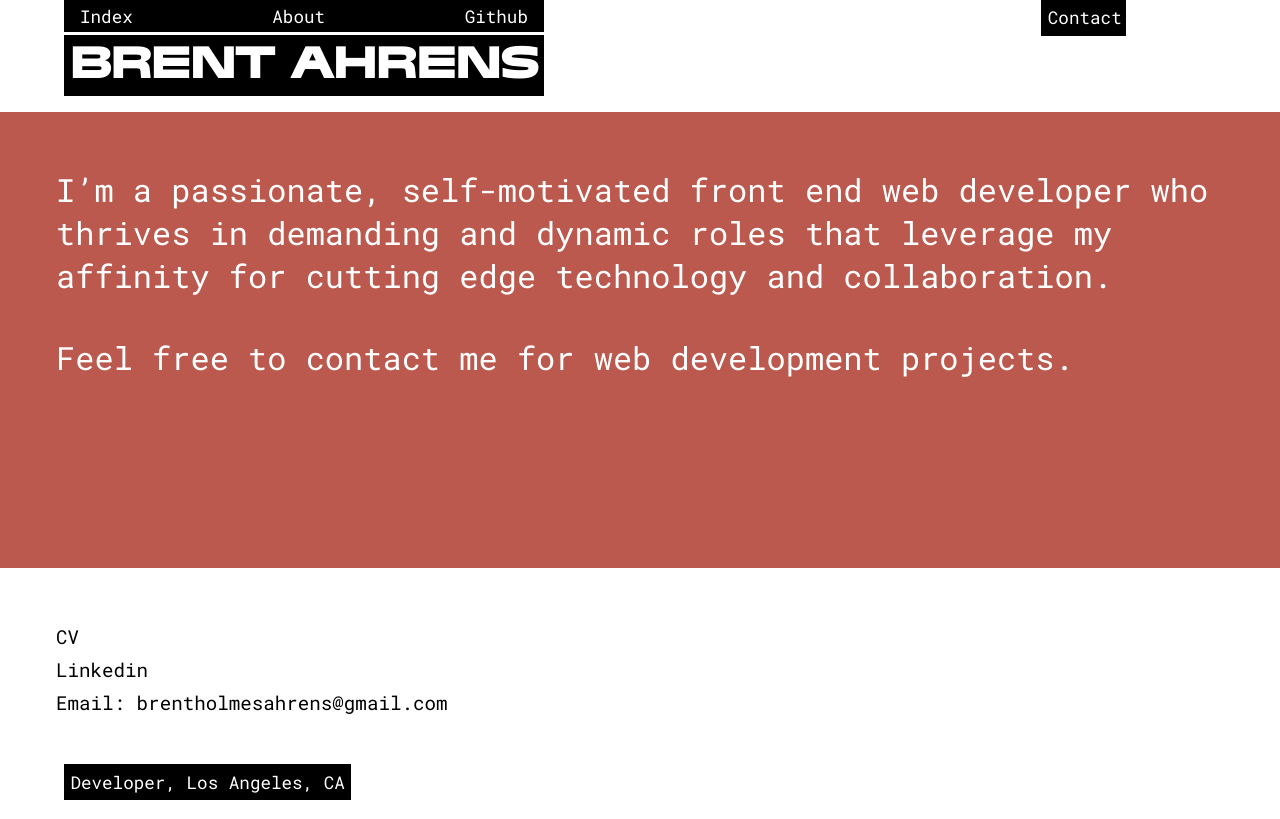
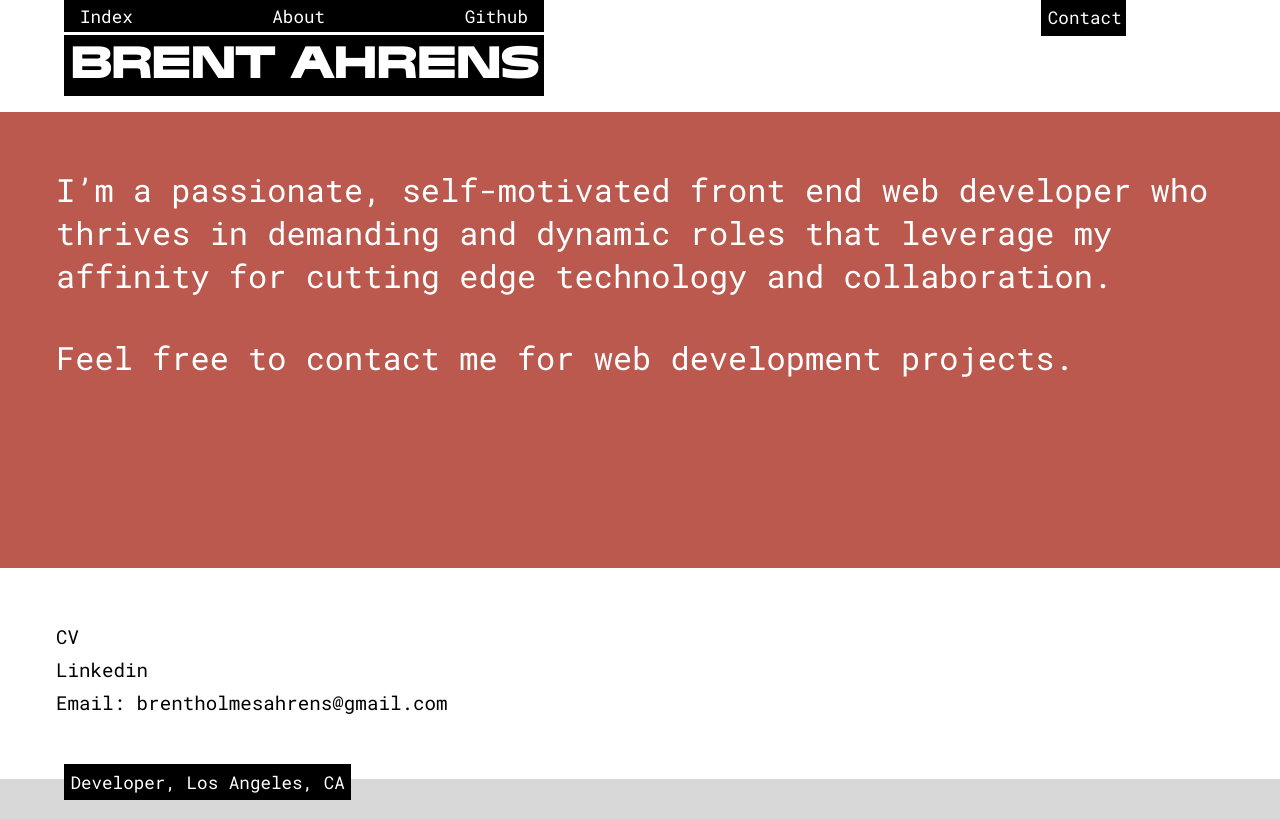
Before and after one commit to brentahrens1/brent-ahrens-new-portfolio, a React (Create React App) app: page /about in a window 1280 px wide. Built offline with nearby package versions, Linux system fonts and the light colour scheme.

Commit message:
adds basic footer

```diff
--- a/src/App.js
+++ b/src/App.js
@@ -7,6 +7,7 @@ import NavBar from './components/NavBar/NavBar'
 import Home from './components/Home/Home'
 import Index from './components/Index/Index'
 import About from './components/About/About'
+import Footer from './components/Footer/Footer'
 
 function App() {
   return (
@@ -17,6 +18,9 @@ function App() {
         <Route path="/index" exact component={Index} />
         <Route path="/about" exact component={About} />
       </Switch>
+      <div id="footer">
+        <Footer />
+      </div>
     </div>
   );
 }
--- /dev/null
+++ b/src/components/Footer/Footer.js
@@ -0,0 +1,10 @@
+import React from 'react'
+import '../../sass/_footer.scss'
+
+const Footer = () => {
+    return (
+        <div className="footer"></div>
+    )
+}
+
+export default Footer
--- a/src/sass/_base.scss
+++ b/src/sass/_base.scss
@@ -50,3 +50,7 @@ a:link, a:visited {
     color: #fff;
     cursor: pointer;
 }
+
+#footer {
+    margin-top: auto;
+}
--- /dev/null
+++ b/src/sass/_footer.scss
@@ -0,0 +1,5 @@
+.footer {
+    width: 100vw;
+    height: 2.5rem;
+    background: #D8D8D8;
+}
```
